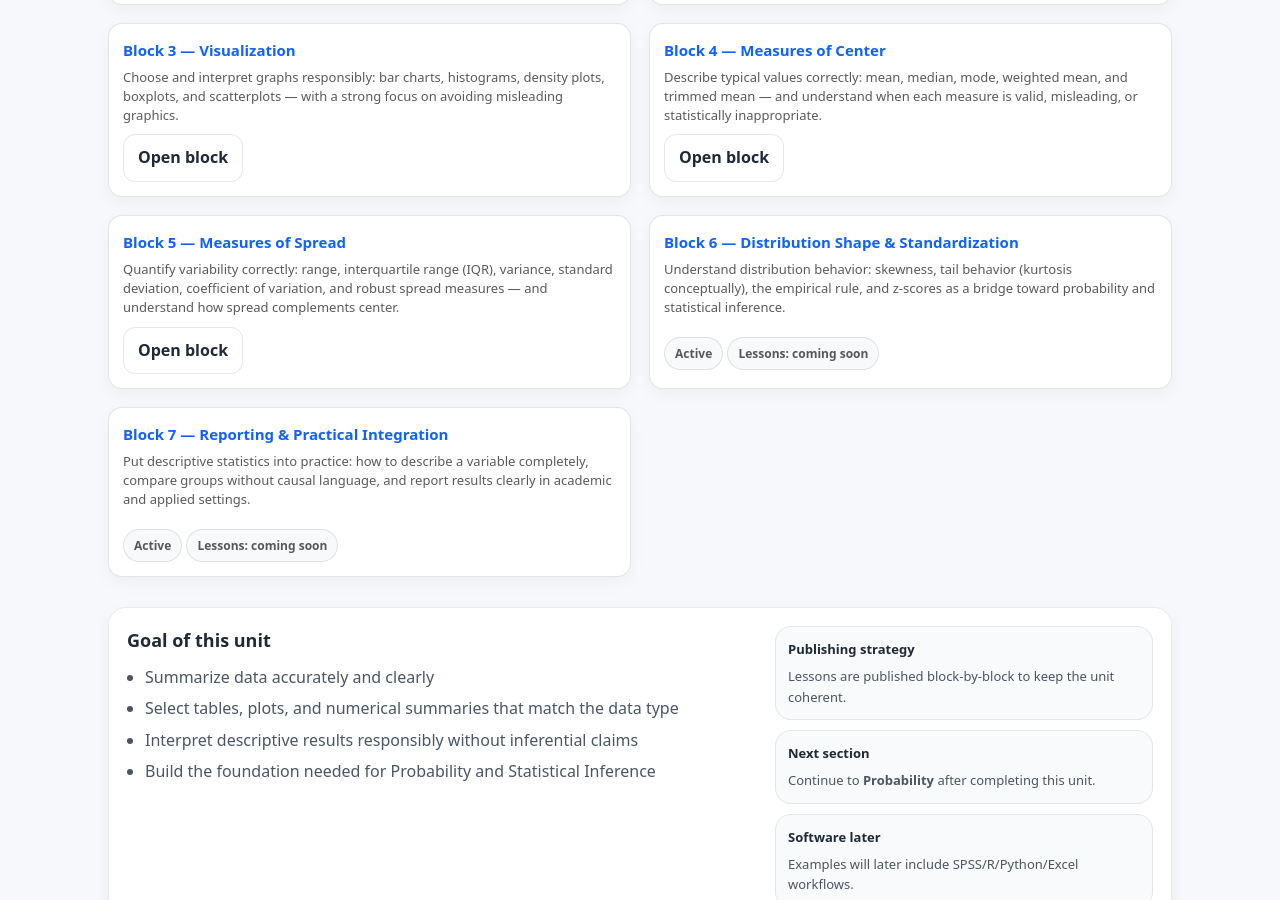
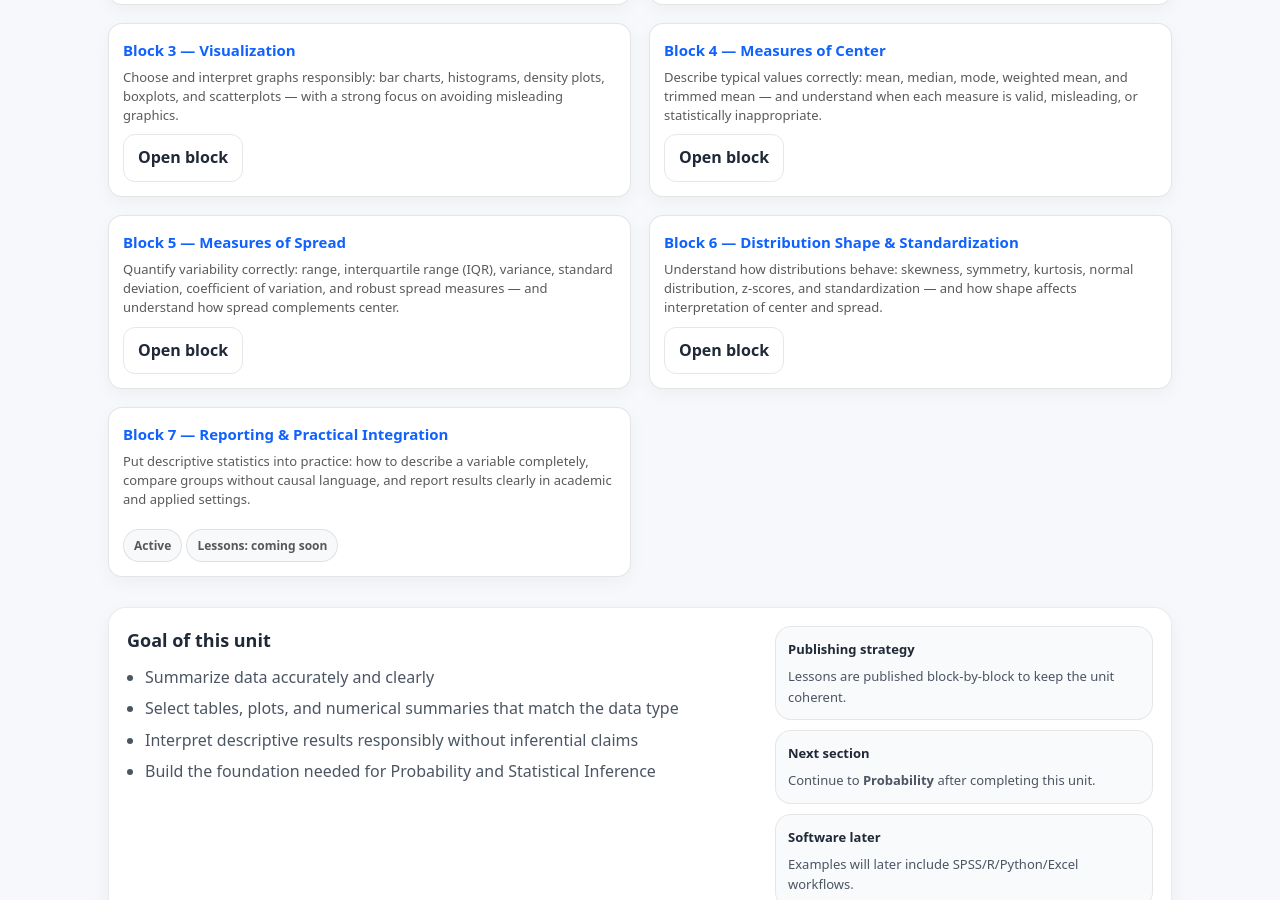
Before and after one commit to ammar-homaida-statistics/easystatisticsacademy, a Jekyll site: the page built from descriptive/index.md, in a window 1280 px wide and 900 px high, scrolled down 1164 px. Built offline with Jekyll 4.4.1, drawn with Linux system fonts in a browser that asks for light colours.

Commit message:
Active block 6

```diff
--- a/descriptive/index.md
+++ b/descriptive/index.md
@@ -168,17 +168,20 @@ sidebar: false
 </div>
 
     <!-- Block 6 -->
-    <div class="card lesson-card">
-      <h3><a href="/descriptive/shape/">Block 6 — Distribution Shape &amp; Standardization</a></h3>
-      <p>
-        Understand distribution behavior: skewness, tail behavior (kurtosis conceptually), the empirical rule,
-        and z-scores as a bridge toward probability and statistical inference.
-      </p>
-      <div class="pill-row">
-        <span class="pill">Active</span>
-        <span class="pill">Lessons: coming soon</span>
-      </div>
-    </div>
+<div class="card lesson-card">
+  <h3>
+    <a href="/descriptive/shape-standardization/">Block 6 — Distribution Shape & Standardization</a>
+  </h3>
+
+  <p>
+    Understand how distributions behave: skewness, symmetry, kurtosis, normal distribution,
+    z-scores, and standardization — and how shape affects interpretation of center and spread.
+  </p>
+
+  <div class="pill-row">
+    <a class="btn btn-outline" href="/descriptive/shape-standardization/">Open block</a>
+  </div>
+</div>
 
     <!-- Block 7 -->
     <div class="card lesson-card">
```
